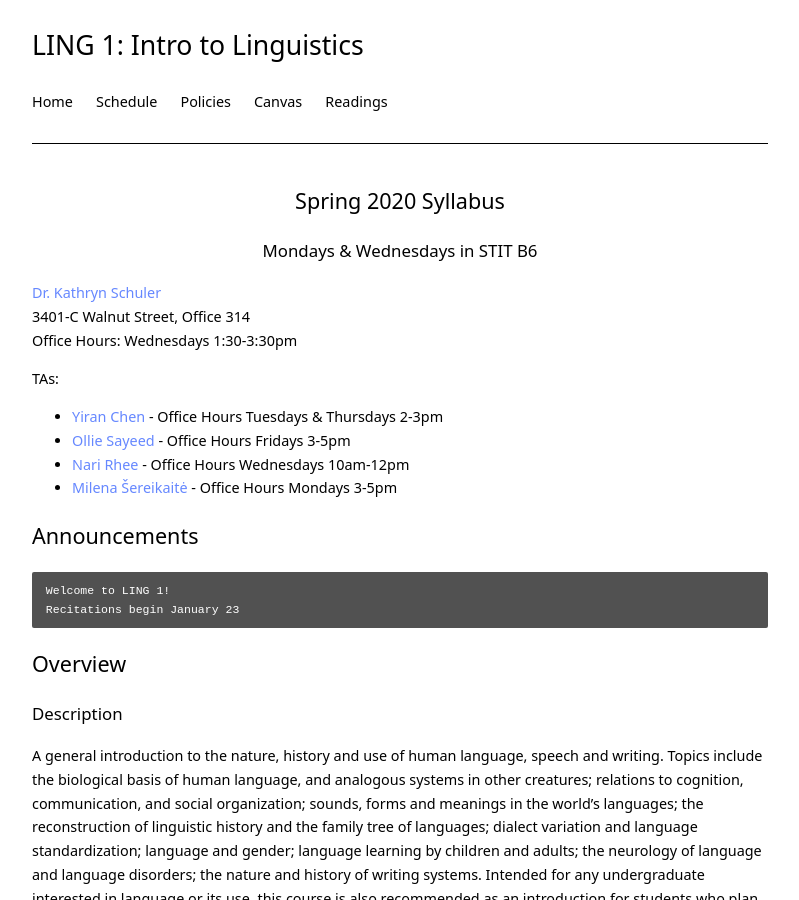
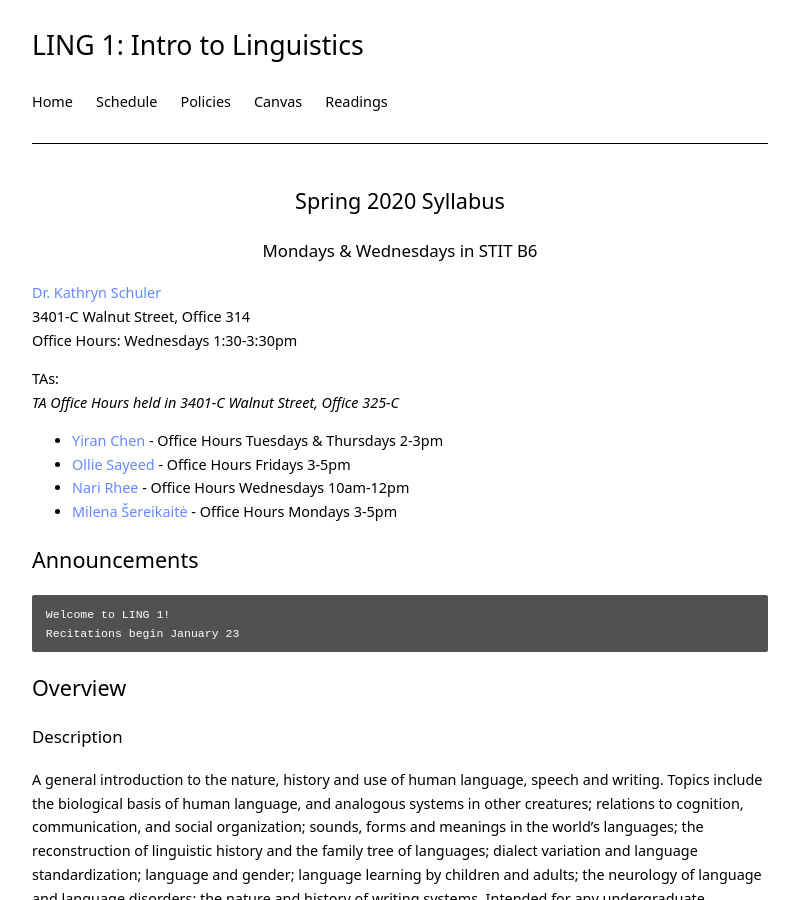
Before and after one commit to kschuler/ling001, a Jekyll site: the page built from index.md, in a window 1280 px wide and 900 px high. Shown: the whole window, without its empty margins (240-1039 px from the left). Built offline with Jekyll 4.4.1, drawn with Linux system fonts in a browser that asks for light colours.

Commit message:
Update index.md

```diff
--- a/index.md
+++ b/index.md
@@ -10,8 +10,8 @@ title: LING 1
 3401-C Walnut Street, Office 314<br>
 Office Hours: Wednesdays 1:30-3:30pm
 
-**TAs**:
-
+**TAs**: <br>
+*TA Office Hours held in 3401-C Walnut Street, Office 325-C*
 - [Yiran Chen](mailto:cheny39@sas.upenn.edu) - Office Hours Tuesdays & Thursdays 2-3pm
 - [Ollie Sayeed](mailto:sayeedo@sas.upenn.edu) - Office Hours Fridays 3-5pm
 - [Nari Rhee](mailto:nrhee@sas.upenn.edu) - Office Hours Wednesdays 10am-12pm
```
